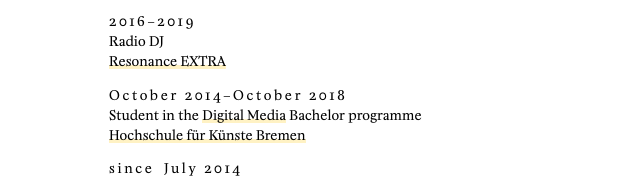
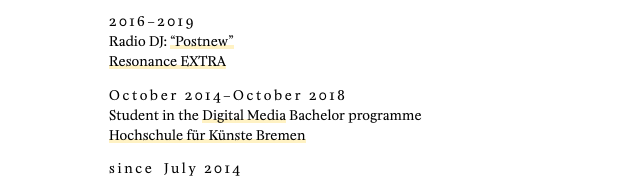
Before and after one commit to kenokenobingo/kenokeno.bingo, an Eleventy site: page meta/cv.md in a window 1280 px wide. Shown: the part 1016-1196 px from the top of the page, 19-659 px from the left. Built offline with nearby package versions, Linux system fonts and the light colour scheme; Eleventy itself is replaced by a stand-in of ours; files that its build step writes are made by us from their sources.

Commit message:
CV: Added link to Postnew archive.

```diff
--- a/meta/cv.md
+++ b/meta/cv.md
@@ -22,7 +22,7 @@
 [Universität für künstlerische und industrielle Gestaltung Linz](https://www.ufg.at/)
 
 _2016–2019_
-Radio DJ
+Radio DJ: [“Postnew”](https://postnew.kenokeno.bingo/)
 [Resonance EXTRA](http://extra.resonance.fm/)
 
 _October 2014–October 2018_
```
